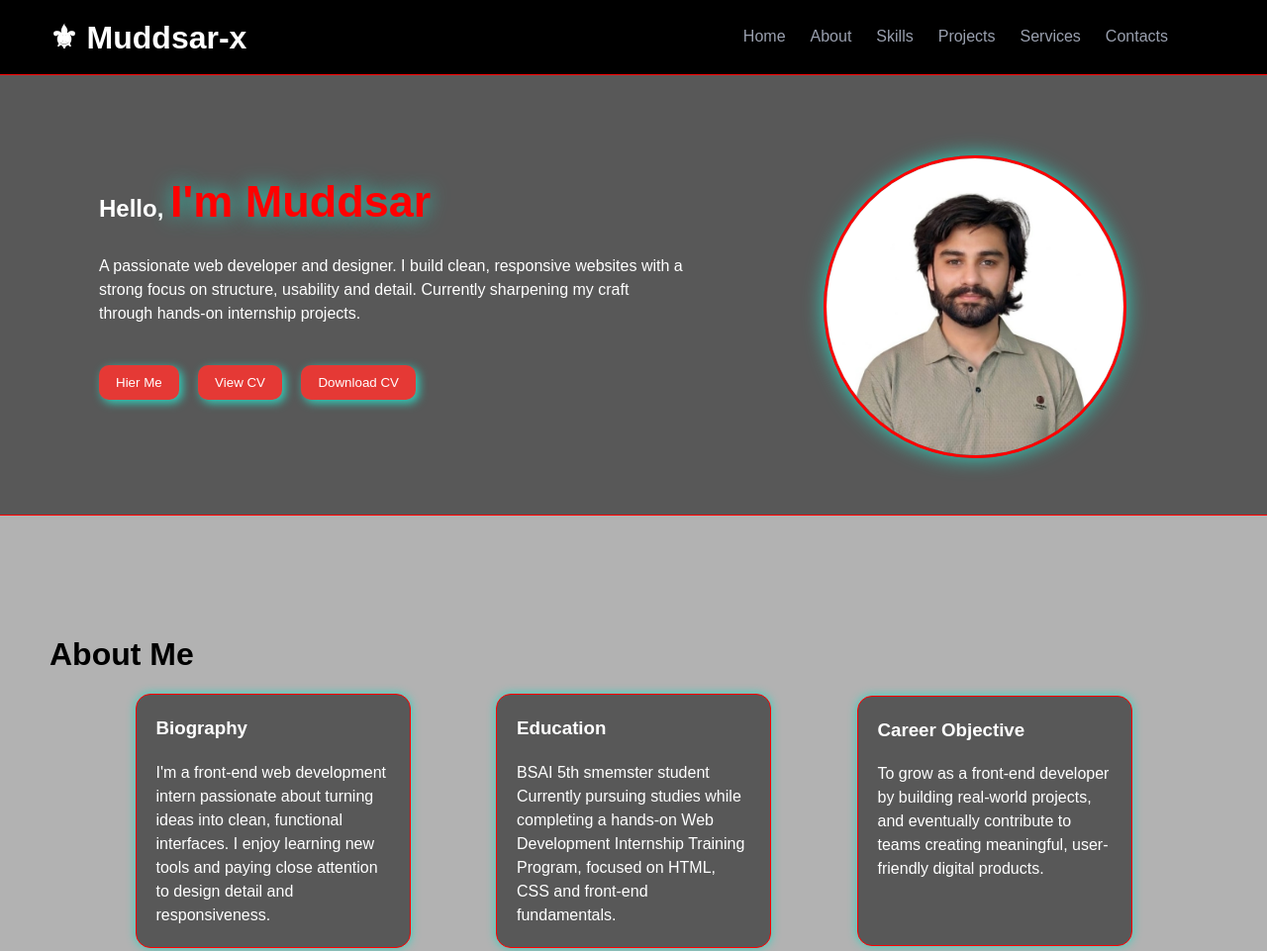
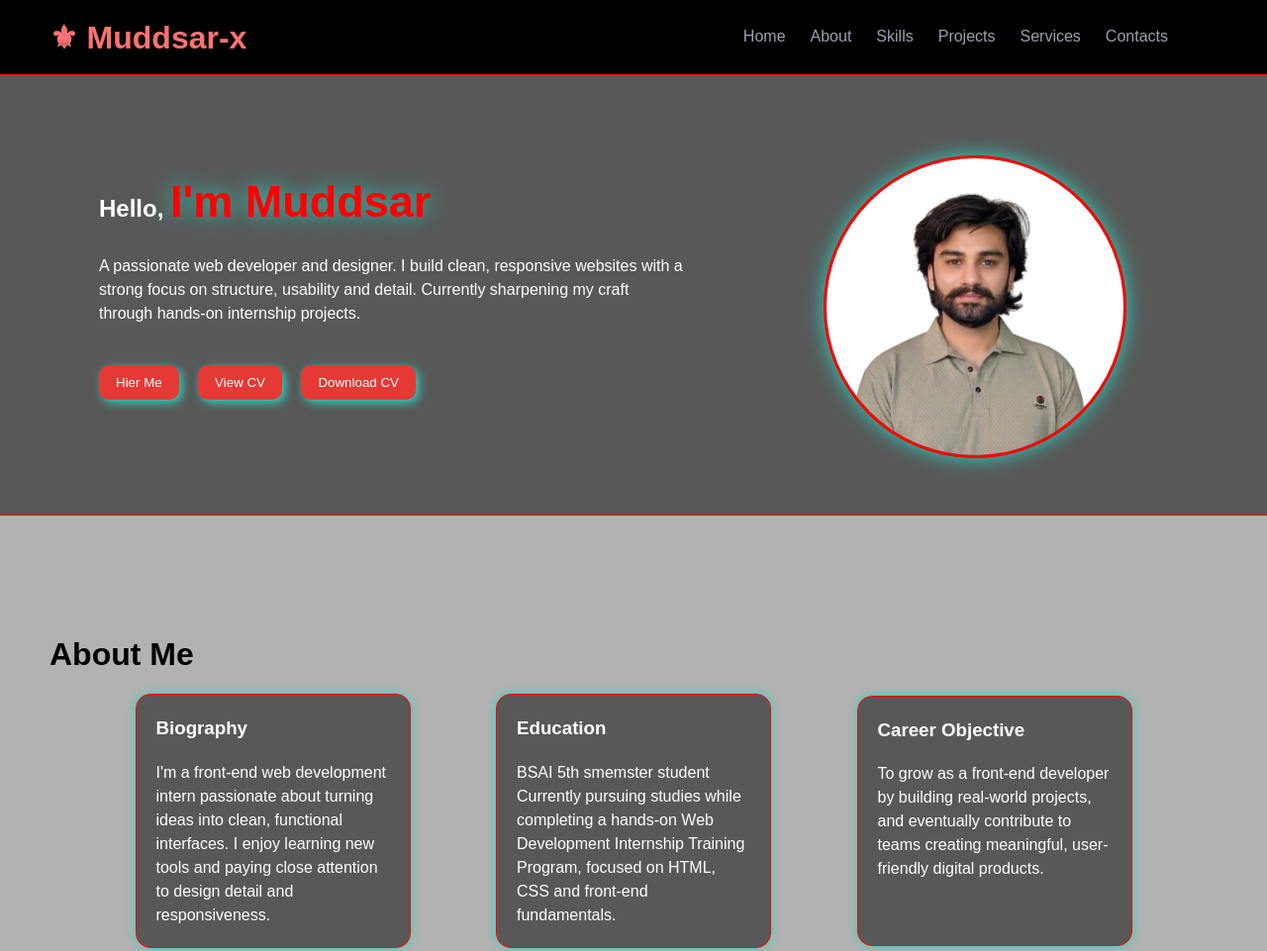
Before and after one commit to Muddsar-x/Portfolio-, a plain HTML site: page index.html in a window 1280 px wide. Shown: the top 961 px of the page at 99% size. Drawn offline with Linux system fonts and the light colour scheme.

Commit message:
change logo color in css

```diff
--- a/style.css
+++ b/style.css
@@ -24,6 +24,7 @@ html{
 }
 #logo{
     margin-left: 50px;
+    color: rgb(252, 114, 114);
 }
 
 /* navbar */
```
